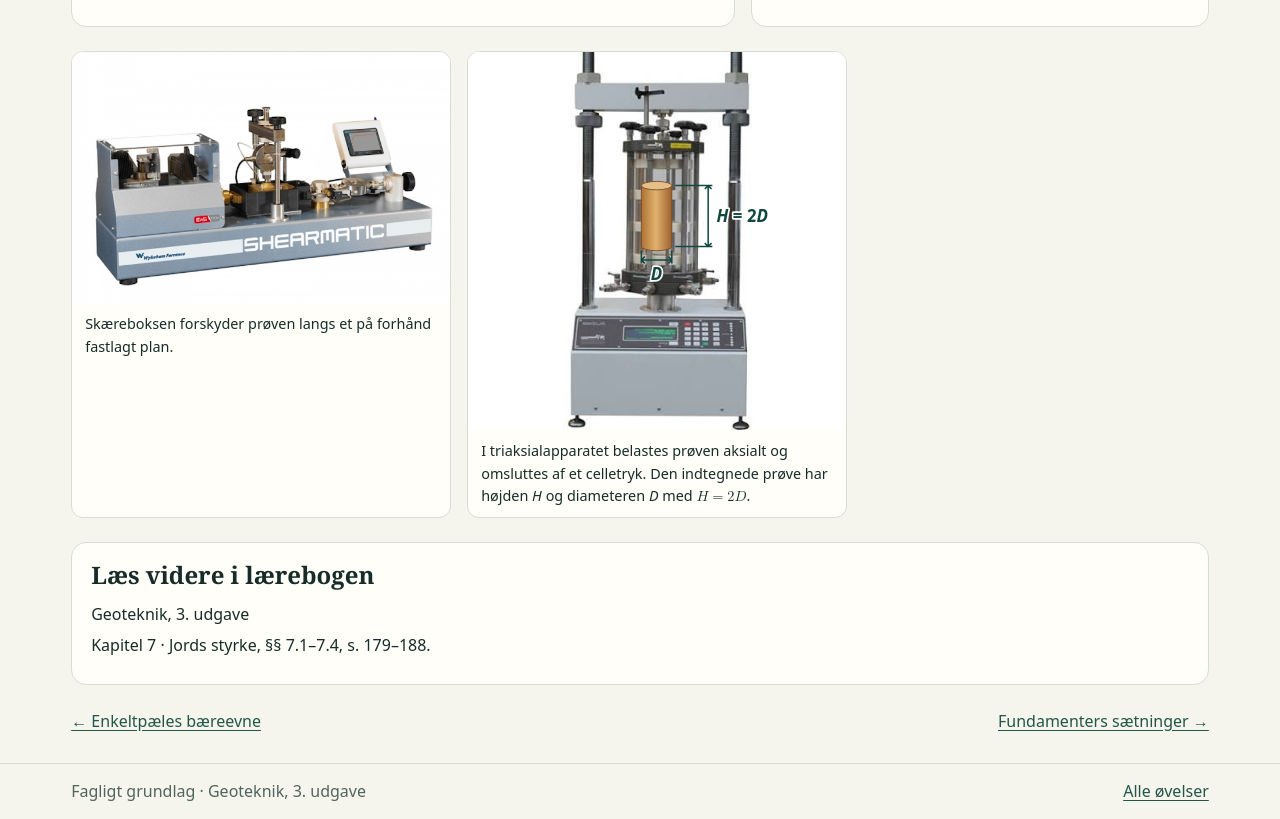
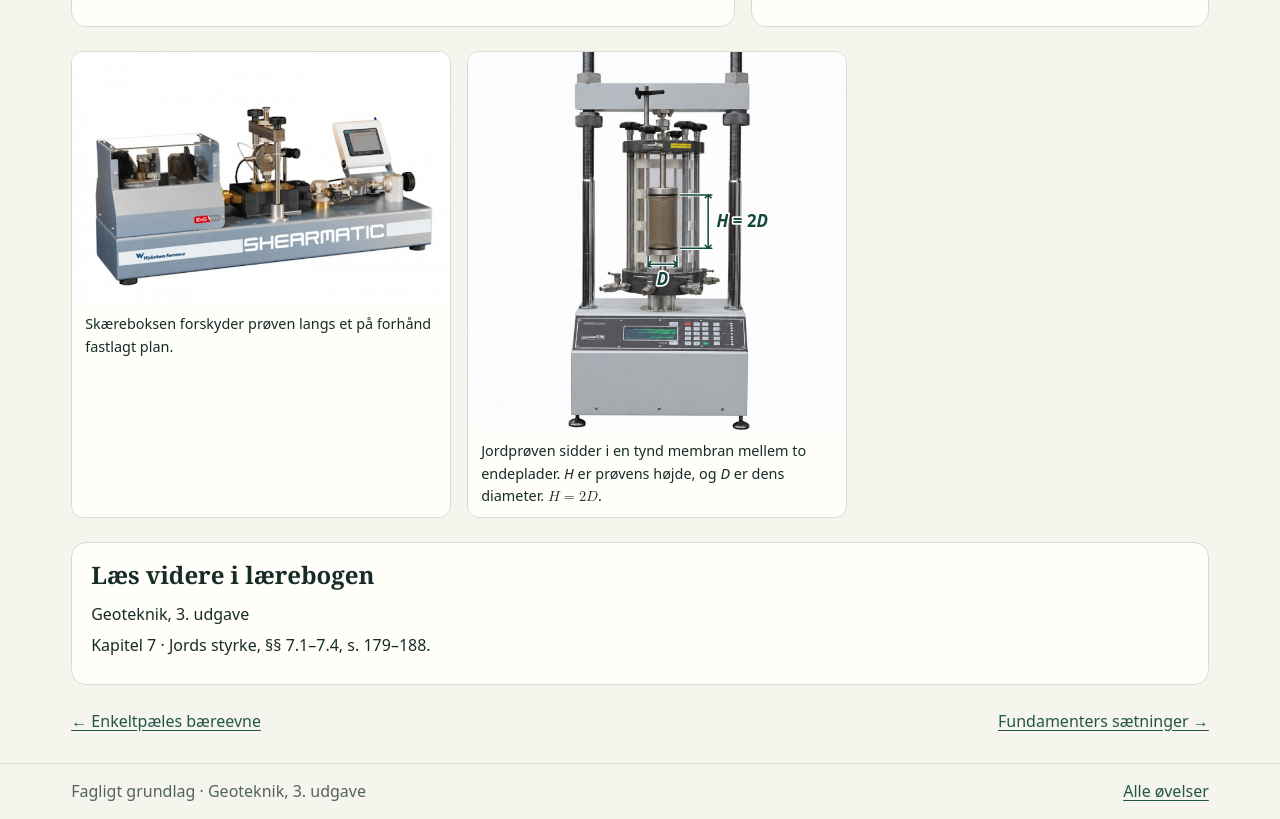
Before and after one commit to kks-AU/GeoTeaching, a plain HTML site: page eksempler/styrke.html in a window 1280 px wide. Shown: the part 1773-2592 px from the top of the page. Drawn offline with Linux system fonts and the light colour scheme.

Commit message:
Vis en mere naturtro prøve i triaksialcellen

```diff
--- a/eksempler/styrke.html
+++ b/eksempler/styrke.html
@@ -75,23 +75,18 @@
 </figure>
 <figure class="apparatfoto">
   <div class="fotoannotering">
-    <img loading="lazy" width="447" height="447" src="../assets/fotos/triaksial-apparat.png" alt="Triaksialapparat med gennemsigtig trykcelle og indtegnet jordprøve midt i cellen">
+    <img loading="lazy" width="1254" height="1254" src="../assets/fotos/triaksial-proeve.jpg" alt="Triaksialapparat med en cylindrisk jordprøve i en tynd membran mellem to endeplader i trykcellen">
     <svg viewBox="0 0 447 447" aria-hidden="true">
       <defs>
-        <linearGradient id="jordproeve">
-          <stop stop-color="#ad7135"/>
-          <stop offset=".48" stop-color="#e1b26d"/>
-          <stop offset="1" stop-color="#9b612e"/>
-        </linearGradient>
+        <path id="proevemaal" d="M251 169 H289 M251 232 H289 M284 169 V232 M280 173 L284 169 L288 173 M280 228 L284 232 L288 228 M213 241 V255 M247 241 V255 M213 251 H247 M217 247 L213 251 L217 255 M243 247 L247 251 L243 255"/>
       </defs>
-      <path d="M205 158 V230 A18 5 0 0 0 241 230 V158 Z" fill="url(#jordproeve)" stroke="#724829"/>
-      <ellipse cx="223" cy="158" rx="18" ry="5" fill="#e6bf87" stroke="#724829"/>
-      <path class="maal" d="M245 158 H289 M245 230 H289 M284 158 V230 M280 162 L284 158 L288 162 M280 226 L284 230 L288 226 M205 235 V250 M241 235 V250 M205 246 H241 M209 242 L205 246 L209 250 M237 242 L241 246 L237 250"/>
-      <text x="294" y="201"><tspan font-style="italic">H</tspan> = 2<tspan font-style="italic">D</tspan></text>
-      <text x="223" y="270" text-anchor="middle"><tspan font-style="italic">D</tspan></text>
+      <use href="#proevemaal" fill="none" stroke="#fff" stroke-width="4"/>
+      <use href="#proevemaal" class="maal"/>
+      <text x="294" y="207"><tspan font-style="italic">H</tspan> = 2<tspan font-style="italic">D</tspan></text>
+      <text x="230" y="275" text-anchor="middle"><tspan font-style="italic">D</tspan></text>
     </svg>
   </div>
-  <figcaption>I triaksialapparatet belastes prøven aksialt og omsluttes af et celletryk. Den indtegnede prøve har højden <i>H</i> og diameteren <i>D</i> med <math><mi>H</mi><mo>=</mo><mn>2</mn><mi>D</mi></math>.</figcaption>
+  <figcaption>Jordprøven sidder i en tynd membran mellem to endeplader. <i>H</i> er prøvens højde, og <i>D</i> er dens diameter. <math><mi>H</mi><mo>=</mo><mn>2</mn><mi>D</mi></math>.</figcaption>
 </figure>
 </section>
 <section class="panel book">
```
Also changed, not shown: assets/fotos/triaksial-proeve.jpg (added).
